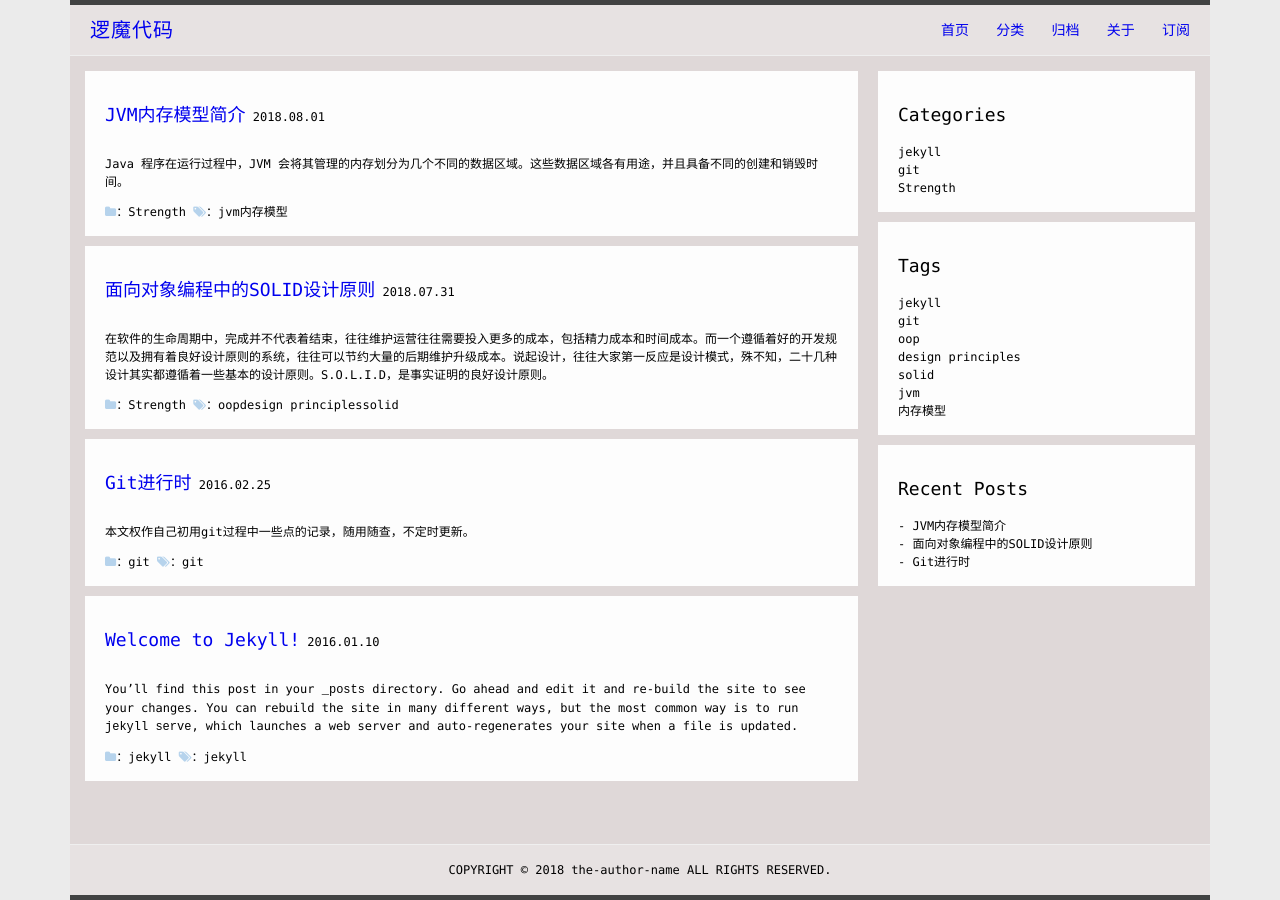
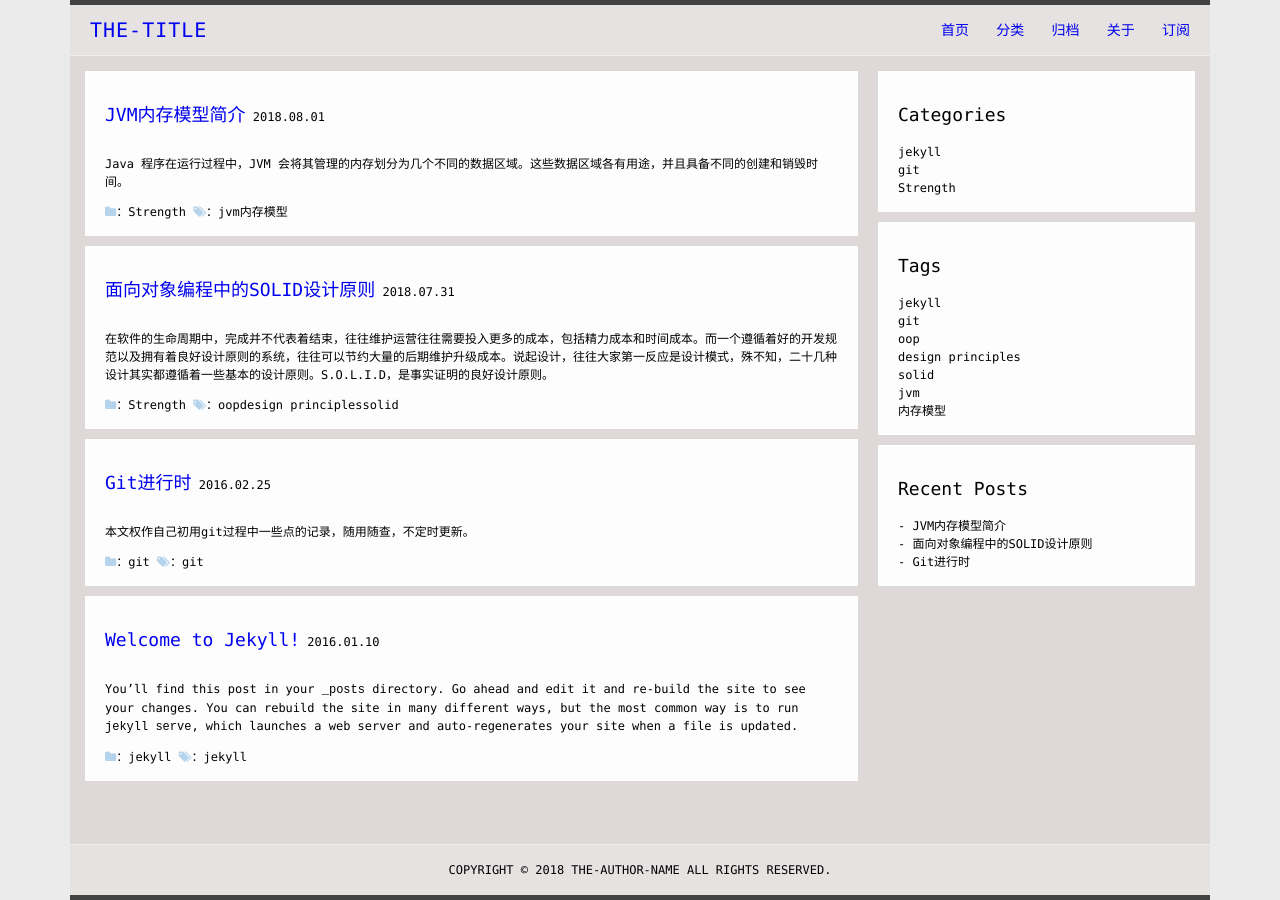
Before and after one commit to hatakawas/jekyll-theme-kindee-concise, a Jekyll site: the page built from index.md, in a window 1280 px wide. Built offline with Jekyll 4.4.1, drawn with Linux system fonts in a browser that asks for light colours; nearby versions of some CDN libraries.

Commit message:
normal update

```diff
--- a/_config.yml
+++ b/_config.yml
@@ -13,8 +13,8 @@
 # you will see them accessed via {{ site.title }}, {{ site.email }}, and so on.
 # You can create any custom variable you would like, and they will be accessible
 # in the templates via {{ site.myvariable }}.
-title: 逻魔代码
-author: the-author-name
+title: THE-TITLE
+author: THE-AUTHOR-NAME
 email: your-email@example.com
 description: >- # this means to ignore newlines until "baseurl:"
   Write an awesome description for your new site here. You can edit this
```
